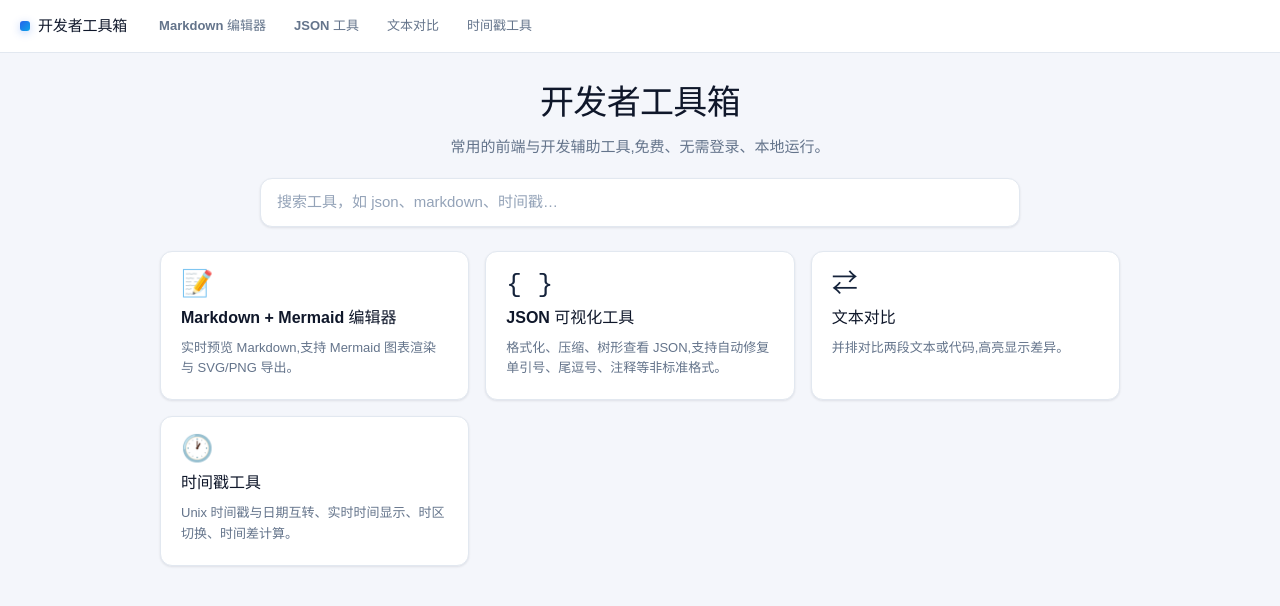
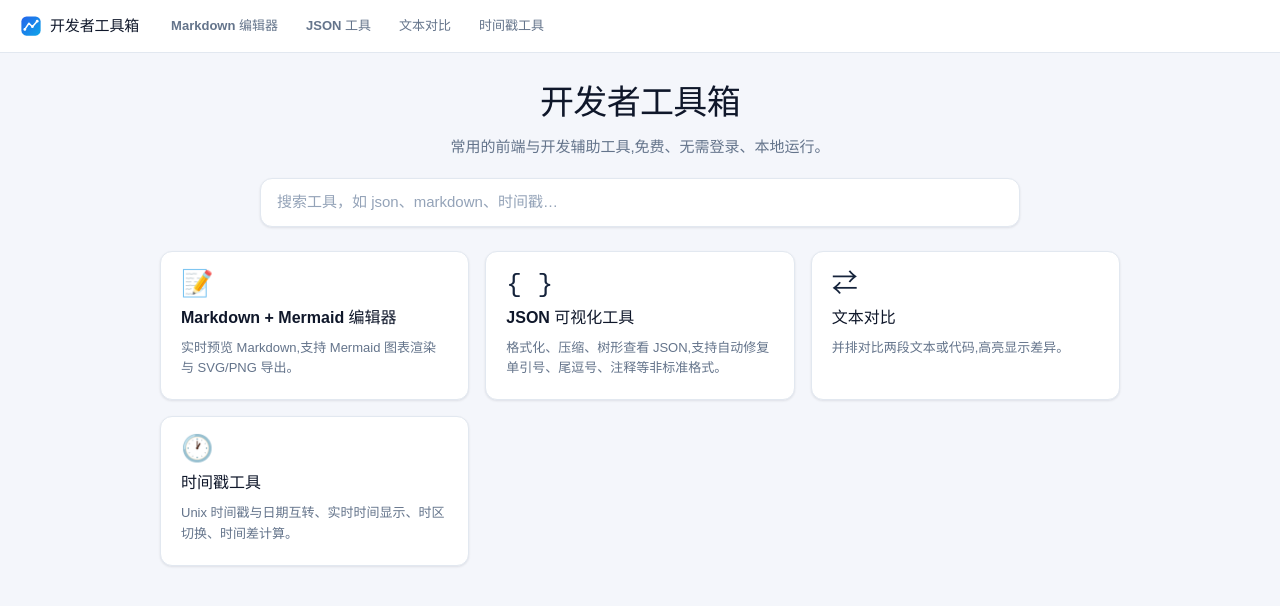
Before and after one commit to swlws/tools, a React (Vite) app: page / in a window 1280 px wide. Shown: the top 606 px of the page. Built offline with nearby package versions, Linux system fonts and the light colour scheme.

Commit message:
feat: site log

```diff
--- a/index.html
+++ b/index.html
@@ -2,7 +2,7 @@
 <html lang="zh-CN">
   <head>
     <meta charset="UTF-8" />
-    <link rel="icon" type="image/svg+xml" href="/vite.svg" />
+    <link rel="icon" type="image/svg+xml" href="/logo.svg" />
     <meta name="viewport" content="width=device-width, initial-scale=1.0" />
     <title>开发者工具箱</title>
     <meta
--- a/src/App.tsx
+++ b/src/App.tsx
@@ -4,6 +4,7 @@ import EditorPage from '@/pages/Editor'
 import JsonToolPage from '@/pages/JsonTool'
 import TextDiffPage from '@/pages/TextDiff'
 import TimestampPage from '@/pages/Timestamp'
+import Logo from '@/components/Logo'
 import { TOOLS } from '@/tools'
 import './App.css'
 
@@ -12,7 +13,7 @@ function App() {
     <>
       <nav className="nav-bar">
         <NavLink to="/" className="nav-brand">
-          <span className="nav-brand-dot" />
+          <Logo size={22} idSuffix="nav" />
           开发者工具箱
         </NavLink>
         {TOOLS.map((tool) => (
--- /dev/null
+++ b/src/components/Logo.tsx
@@ -0,0 +1,40 @@
+interface LogoProps {
+  size?: number
+  /** Unique suffix for the gradient id so multiple logos on one page don't collide. */
+  idSuffix?: string
+  className?: string
+}
+
+export default function Logo({ size = 24, idSuffix = 'default', className }: LogoProps) {
+  const gradId = `logo-bg-${idSuffix}`
+  return (
+    <svg
+      width={size}
+      height={size}
+      viewBox="0 0 64 64"
+      xmlns="http://www.w3.org/2000/svg"
+      role="img"
+      aria-label="开发者工具箱"
+      className={className}
+    >
+      <defs>
+        <linearGradient id={gradId} x1="0" y1="0" x2="1" y2="1">
+          <stop offset="0" stopColor="#2563eb" />
+          <stop offset="1" stopColor="#0ea5e9" />
+        </linearGradient>
+      </defs>
+      <rect x="4" y="4" width="56" height="56" rx="15" fill={`url(#${gradId})`} />
+      <path
+        d="M14 42 L26 24 L36 34 L50 18"
+        fill="none"
+        stroke="#ffffff"
+        strokeWidth="4.5"
+        strokeLinecap="round"
+        strokeLinejoin="round"
+      />
+      <circle cx="14" cy="42" r="4" fill="#ffffff" />
+      <circle cx="36" cy="34" r="4" fill="#ffffff" />
+      <circle cx="50" cy="18" r="4" fill="#ffffff" />
+    </svg>
+  )
+}
```
Also changed, not shown: public/logo.svg (added), 1 other file (tests, documents, lock files or other folders).
